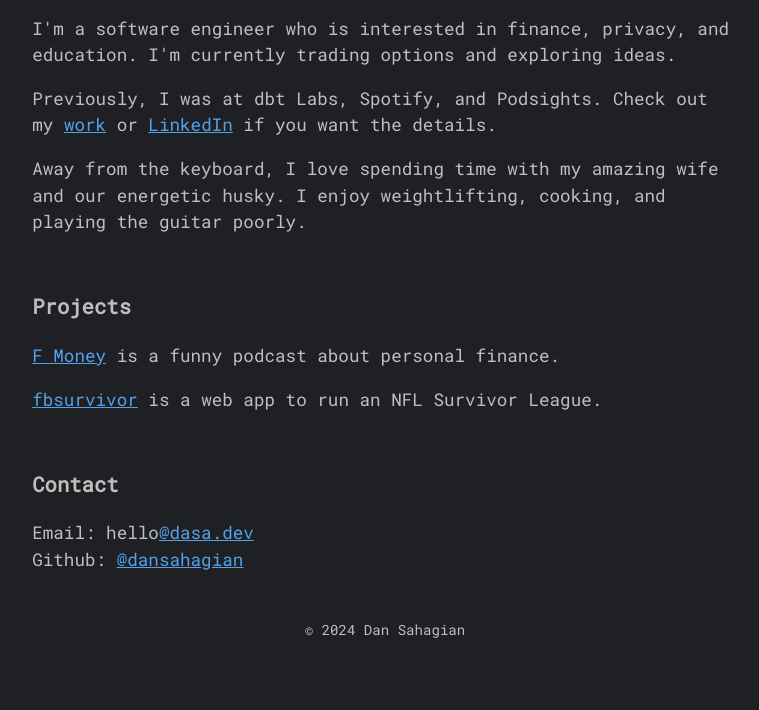
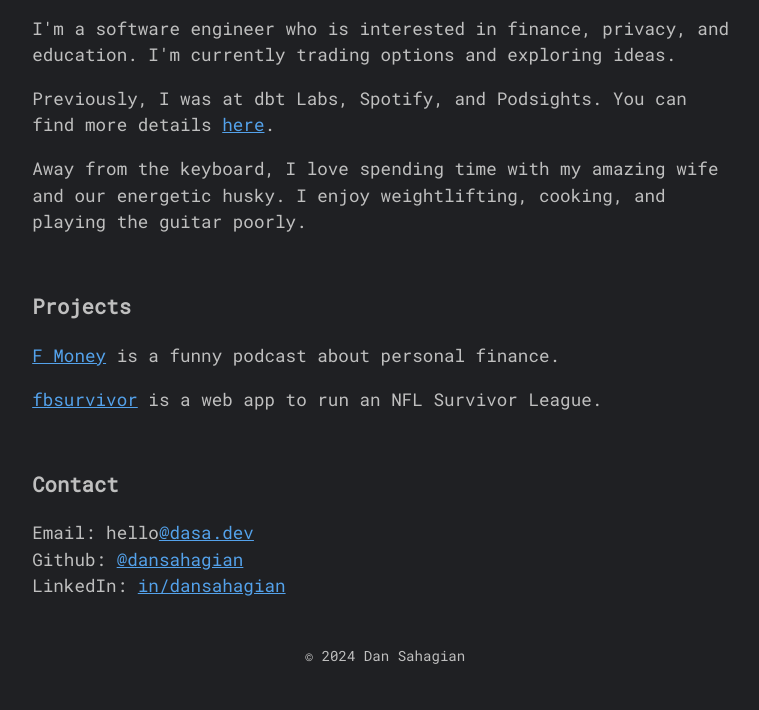
Before and after one commit to dansahagian/homepage, a Django app: template homepage/templates/home.html in a window 1280 px wide. Shown: the part 290-1000 px from the top of the page, without its empty margins (255-1014 px from the left). Before the commit the page ends 928 px from the top, so only its background shows below. Run offline with Django 5.2, Linux system fonts and the light colour scheme; the template is opened without the code that fills it, so the values that code supplies are empty.

Commit message:
Move link

```diff
--- a/homepage/templates/home.html
+++ b/homepage/templates/home.html
@@ -34,9 +34,8 @@
                 currently trading options and exploring ideas.
             </p>
             <p>
-                Previously, I was at dbt Labs, Spotify, and Podsights. Check out my
-                <a href="{% url 'work' %}">work</a> or
-                <a href="https://linkedin.com/in/dansahagian">LinkedIn</a> if you want the details.
+                Previously, I was at dbt Labs, Spotify, and Podsights. You can find more details
+                <a href="{% url 'work' %}">here</a>.
             </p>
             <p>
                 Away from the keyboard, I love spending time with my amazing wife and our
@@ -59,6 +58,7 @@
             <p>
                 Email: hello<a href="{% url 'home' %}">@dasa.dev</a><br>
                 Github: <a href="https://github.com/dansahagian">@dansahagian</a><br>
+                LinkedIn: <a href="https://linkedin.com/in/dansahagian">in/dansahagian</a>
             </p>
         </div>
     {% endblock %}
```
